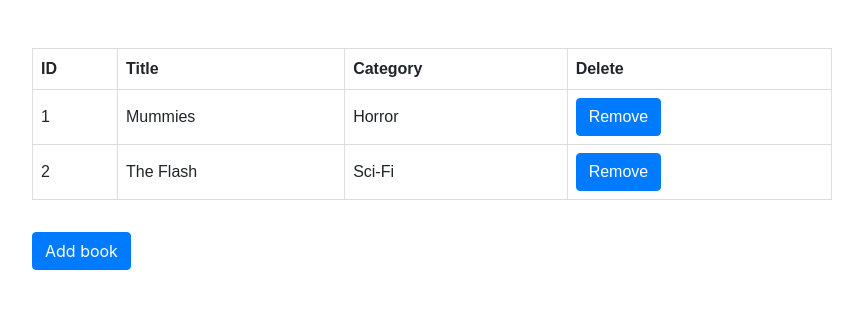
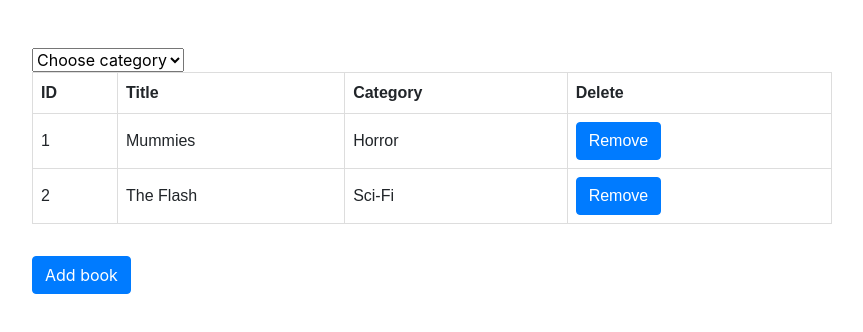
Before and after one commit to imhilla/Bookstore, a React (Create React App) app: page / in a window 1280 px wide. Shown: the top 332 px of the page, without its empty margins (208-1071 px from the left). Built offline with nearby package versions, Linux system fonts and the light colour scheme.

Commit message:
add category filter to book list

```diff
--- a/src/containers/booklist.js
+++ b/src/containers/booklist.js
@@ -2,16 +2,27 @@ import React from 'react';
 import PropTypes from 'prop-types';
 import { connect } from 'react-redux';
 import Book from '../components/book';
-import { removeBook } from '../actions';
+import { removeBook, changeFilter } from '../actions';
+import CategoryFilter from '../components/categoryFilter';
 
-const BookList = ({ books, removeBook }) => {
+const BookList = ({ books, category, removeBook }) => {
   const handleRemoveBook = book => {
     removeBook(book.id);
   };
 
+  const handleFilterChange = e => {
+    const filter = e.target.value;
+    changeFilter(filter);
+  };
+
   return (
     <div>
+      <CategoryFilter
+        filter={category}
+        handleFilterChange={handleFilterChange}
+      />
       <table>
+        <tbody>
           <tr>
             <th>ID</th>
             <th>Title</th>
@@ -27,6 +38,7 @@ const BookList = ({ books, removeBook }) => {
               {...book}
             />
           ))}
+        </tbody>
       </table>
     </div>
   );
```
Lines whose indentation alone changed are shown as unchanged.
